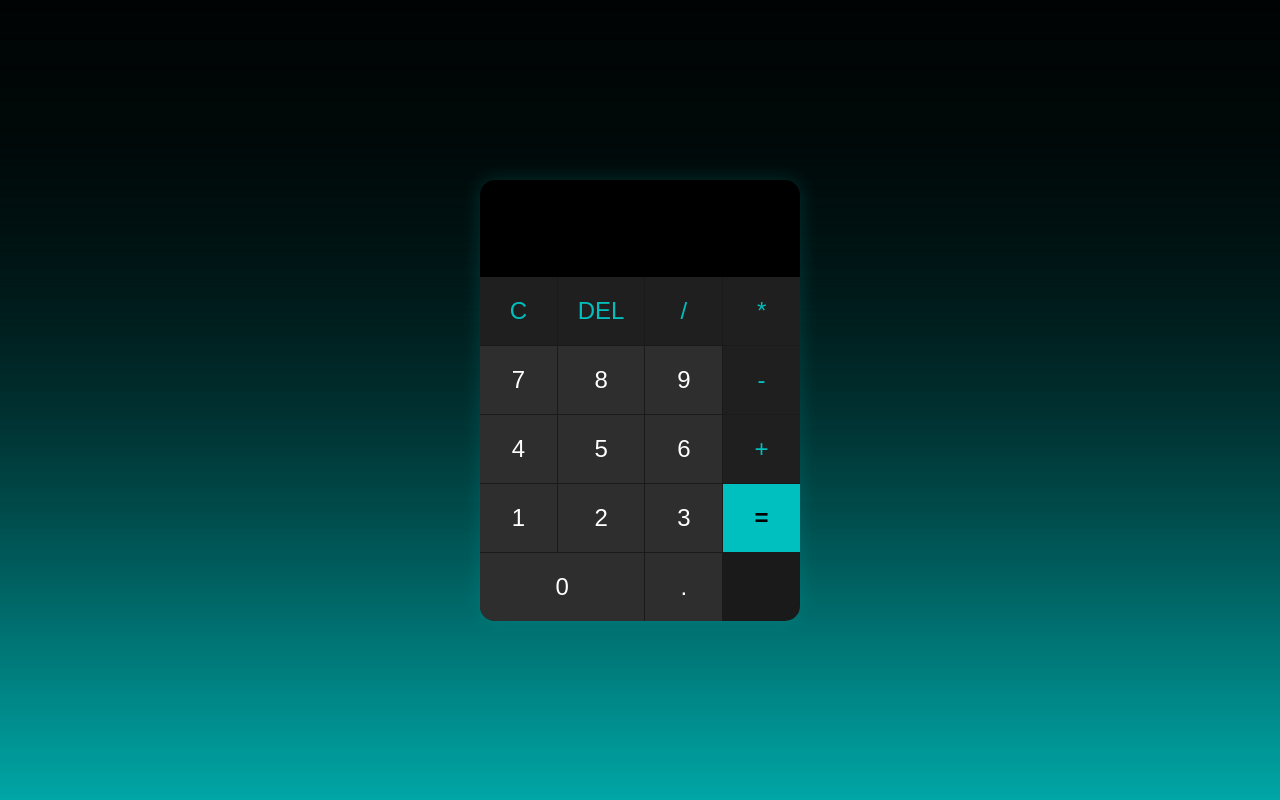
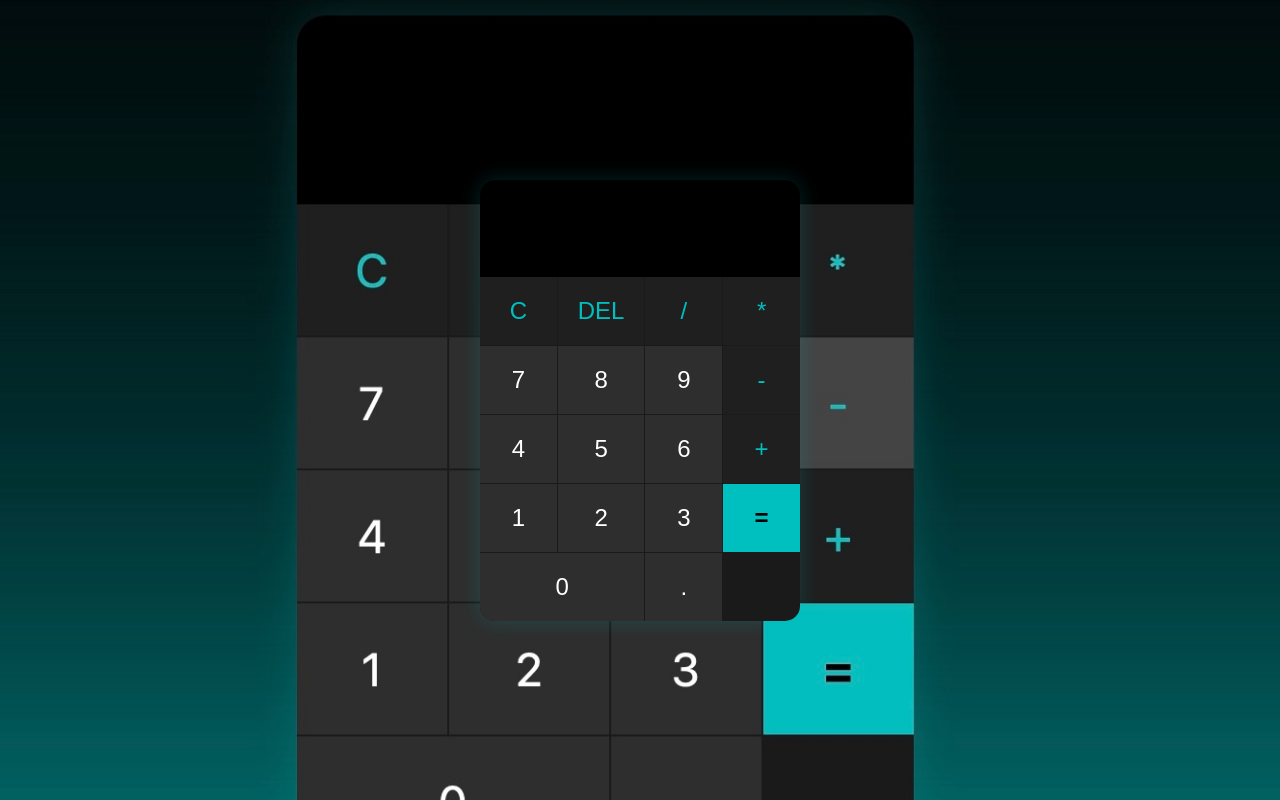
Before and after one commit to Lucas-Sousa-S/Calculadora, a plain HTML site: page index.html in a window 1280 px wide. Drawn offline with Linux system fonts and the light colour scheme.

Commit message:
Update style.css

```diff
--- a/style.css
+++ b/style.css
@@ -1,7 +1,7 @@
 body {
     margin: 0;
     padding: 0;
-    background-image: url('Img/calculadora.png');
+    background-image: url('Img/ImgCalculadora.jpeg');
     background-size: cover; /* Faz a imagem cobrir todo o fundo */
     background-position: center; /* Centraliza a imagem */
     background-repeat: no-repeat; /* Evita que a imagem se repita */
```
